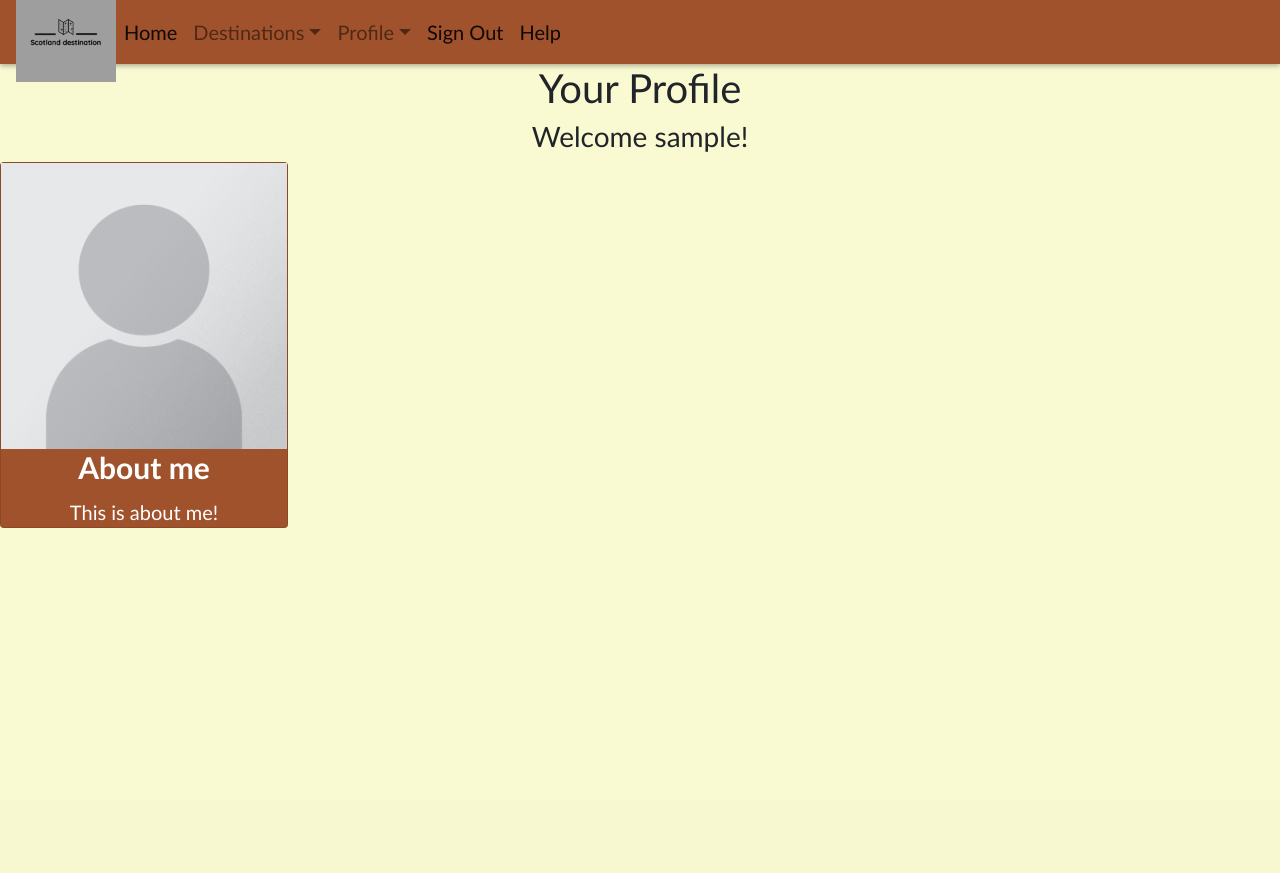
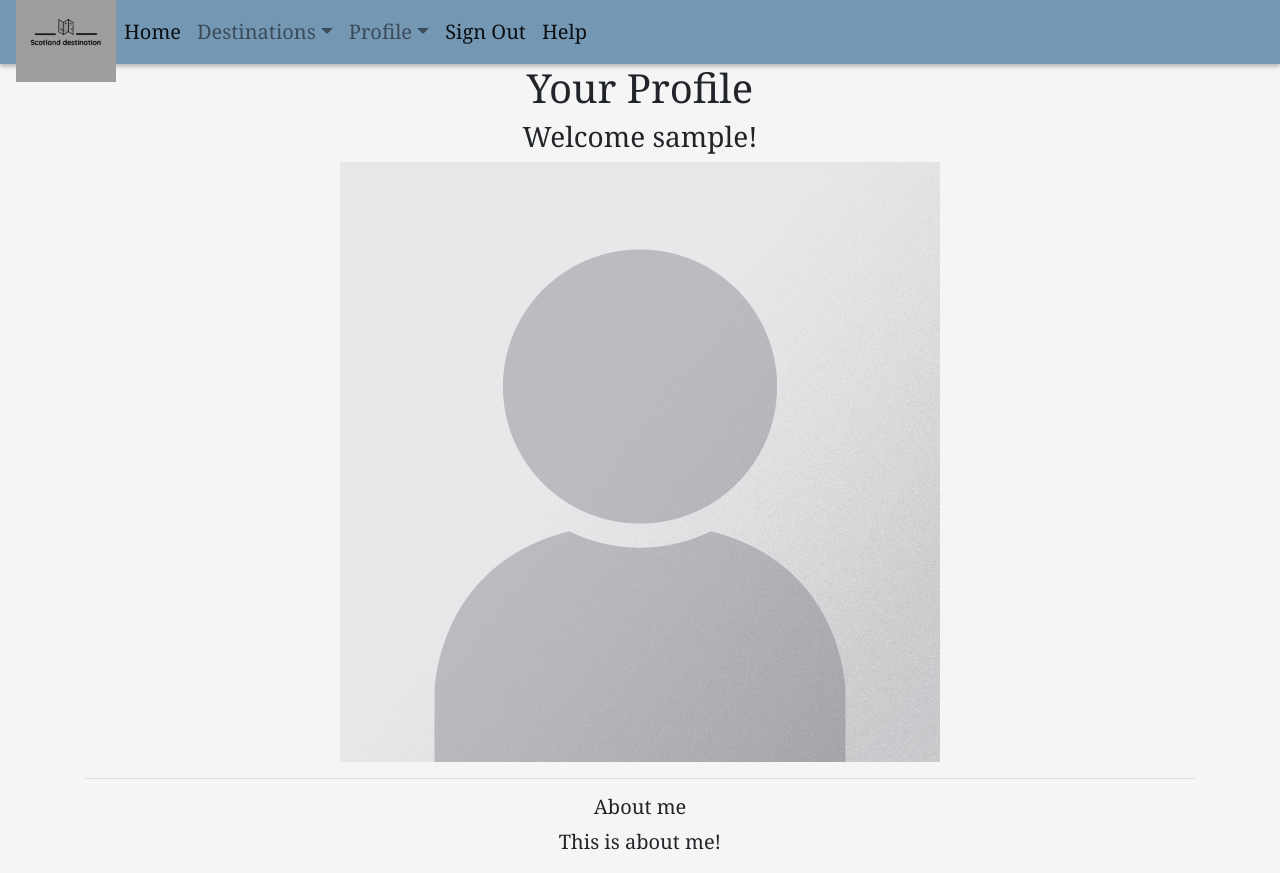
Before and after one commit to lltrx/WAD2-Team-15E, a Django app: page /my_profile/ in a window 1280 px wide. Before the commit the page ends 528 px from the top, so only its background shows below. Run offline with Django 4.2, Linux system fonts and the light colour scheme; the visitor is signed in with stand-in values (Sample User, id 1); data comes from the database, SQL or seed files in the repository; data that the repository does not hold is empty; grey boxes are pictures that could not be loaded.

Commit message:
Change colors and edit in the profile

```diff
--- a/static/style/base.css
+++ b/static/style/base.css
@@ -1,14 +1,15 @@
 body{
     font-size: 20px;
     text-align: center;
-    font-family:'Gill Sans', 'Gill Sans MT', Calibri, 'Trebuchet MS', sans-serif;
-    background-color: #FAFAD2;
+    font-family: Georgia;
+    background-color: #f5f5f5ff;
 
 }
 
 
 nav {
-  background-color: #A0522D;
+  background-color: #7497b4ff;
+
   height: 8%;
   width: 100%;
   text-align: center;
@@ -32,8 +33,8 @@ nav {
 }
 
 .red-button {
-  color: white;
-  background-color: red;
+  color: rgb(0, 0, 0);
+
 }
 
 .list-group {
@@ -43,23 +44,23 @@ nav {
   margin: 20px auto;
 }
 .card {
-  background-color: #A0522D;
+  background-color: #edf1f4ff;
   width: 40rem;
 }
 
 .card-title {
-  color: rgb(255, 255, 255);
+  color: rgb(2, 1, 1);
   font-size: 30px;
   font-weight: bold;
 }
 
 .card-text {
-  color: rgb(255, 255, 255);
+  color: rgb(0, 0, 0);
   font-size: 20px;
 }
 
 .view {
-  color: rgb(255, 255, 255);
+  color: rgb(0, 0, 0);
   font-size: 20px;
   text-decoration: underline;
 }
@@ -95,7 +96,7 @@ nav {
 }
 
 .card-header {
-  background-color: #A0522D;
+  background-color: #d4e5efff;
   font-size: 20px;
   text-align: left;
 }
@@ -119,3 +120,12 @@ nav {
   align-items: center;
   justify-content: center;
 }
+
+.pro-img {
+  width: 50%;
+}
+
+.comment-text {
+
+  display: block;
+}
--- a/templates/destination/base.html
+++ b/templates/destination/base.html
@@ -5,7 +5,7 @@
     <meta charset="utf-8">
     <meta name="viewport" content="width=device-width, initial-scale=1, shrink-to-fit=no">
     <title>
-      Historical places - {% block title_block %} {% endblock %}
+      Scotland Destinations - {% block title_block %} {% endblock %}
     </title>
     <link rel="stylesheet" href="https://fonts.googleapis.com/icon?family=Material+Icons">
     <link rel="stylesheet" href="https://cdn.jsdelivr.net/npm/bootstrap@4.3.1/dist/css/bootstrap.min.css" integrity="sha384-ggOyR0iXCbMQv3Xipma34MD+dH/1fQ784/j6cY/iJTQUOhcWr7x9JvoRxT2MZw1T" crossorigin="anonymous">
--- a/templates/destination/profile.html
+++ b/templates/destination/profile.html
@@ -15,26 +15,29 @@ Your profile
     <h3>Welcome {{user.username}}!</h3>
 
 
-    <div class="card" style="width: 18rem;">
+    <div class="container">
     {% if user.userprofile.picture %}
-        <img src="{{ user_profile.picture.url }}">
+        <img src="{{ user_profile.picture.url }}" class="pro-img">
     {% else %}
         <img src="{% static 'images/user_pic_placeholder.png' %}">
     {% endif %}
 
-    <h5 class="card-title">About me</h5>
+    <hr />
+    <h5>About me</h5>
     {% if user_profile.about %}
-    <div class="card-body">
-        <p class="card-text">{{ user_profile.about }}</p>
+    <div>
+        <p >{{ user_profile.about }}</p>
     {% else %}
-        <p class="card-text">This is about me!</p>
+        <p >This is about me!</p>
 
     {% endif %}
 
     </div>
     </div>
     {% if user_destinations %}
-    <div class="card" style="width: 18rem;">
+    <hr /
+    <div class="container">
+
        <h5>User's destinations</h5>
 
            {% for dest in user_destinations %}
@@ -46,6 +49,6 @@ Your profile
             {% endfor %}
     </div>
     {% endif %}
-
+</div>
 
 {% endblock%}
```
Also changed, not shown: templates/destination/destination.html (+7 -5 lines), templates/destination/user_profile.html (+11 -11 lines).
